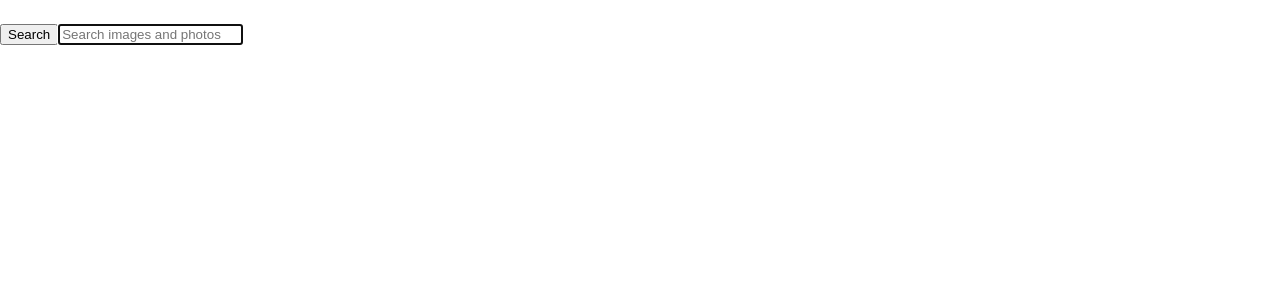
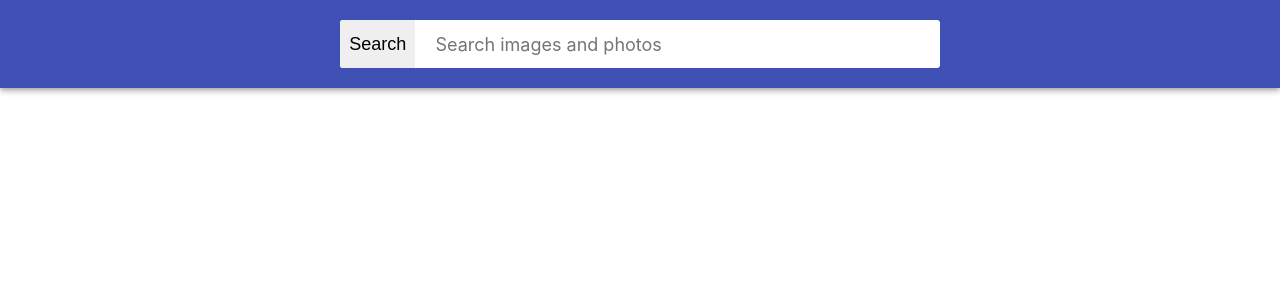
Before and after one commit to HelenBlyzniuk/goit-react-hw-03-image-finder, a React (Create React App) app: page / in a window 1280 px wide. Shown: the top 300 px of the page. Built offline with nearby package versions, Linux system fonts and the light colour scheme.

Commit message:
some styles are added

```diff
--- a/src/components/App.jsx
+++ b/src/components/App.jsx
@@ -4,6 +4,7 @@ import { ImageGallery } from 'components/ImageGallery/ImageGallery';
 import { Button } from 'components/Button/Button';
 import { Loader } from 'components/Loader/Loader';
 import { Modal } from 'components/Modal/Modal';
+// import { ImageGalleryItem } from 'components/ImageGalleryItem/ImageGalleryIten';
 // import { ToastContainer } from 'react-toastify';
 
 export class App extends Component {
@@ -44,7 +45,7 @@ export class App extends Component {
   KEY = '34953868-e619b94b5038a72e794119bd3';
 
   componentDidUpdate(prevProps, prevState) {
-    const { searchName, page, images, error, status, btnloadMore } = this.state;
+    const { searchName, page } = this.state;
     if (prevState.searchName !== searchName || prevState.page !== page) {
       this.setState({ status: 'pending' });
 
@@ -101,6 +102,8 @@ export class App extends Component {
           <Button handleClick={this.handleClick} />
         )}
         {status === 'pending' && <Loader />}
+        {status === 'rejected' && <div>{error}</div>}
+
         {showModal && (
           <Modal
             largeImageURL={largeImageURL}
--- a/src/components/ImageGallery/ImageGallery.jsx
+++ b/src/components/ImageGallery/ImageGallery.jsx
@@ -24,10 +24,10 @@ export const ImageGallery = ({ images, handleImageClick }) => {
 ImageGallery.propTypes = {
   images: PropTypes.arrayOf(
     PropTypes.shape({
-      id: PropTypes.string.isRequired,
+      id: PropTypes.number.isRequired,
       webformatURL: PropTypes.string.isRequired,
       largeImageURL: PropTypes.string.isRequired,
-      tag: PropTypes.string.isRequired,
+      tags: PropTypes.string.isRequired,
     }).isRequired
   ).isRequired,
 };
--- a/src/components/Modal/Modal.jsx
+++ b/src/components/Modal/Modal.jsx
@@ -9,6 +9,14 @@ export class Modal extends Component {
   handleClick = e => {
     this.props.handleModalClick();
   };
+
+  componentDidMount() {
+    window.addEventListener('keydown', e => {
+      if (e.code === 'Escape') {
+        this.props.handleModalClick();
+      }
+    });
+  }
   render() {
     const { largeImageURL, tags } = this.props;
     return createPortal(
--- a/src/components/Searchbar/Searchbar.jsx
+++ b/src/components/Searchbar/Searchbar.jsx
@@ -1,5 +1,6 @@
 import { Component } from 'react';
 import PropTypes from 'prop-types';
+import css from 'components/Searchbar/Searchbar.module.css';
 // import { toast } from 'react-toastify';
 
 export class Searchbar extends Component {
@@ -24,15 +25,15 @@ export class Searchbar extends Component {
   };
   render() {
     return (
-      <header className="searchbar">
-        <form className="form" onSubmit={this.handleSubmit}>
-          <button type="submit" className="button">
-            <span className="button-label">Search</span>
+      <header className={css.searchbar}>
+        <form className={css.form} onSubmit={this.handleSubmit}>
+          <button type="submit" className={css.button}>
+            <span className={css.buttonLabel}>Search</span>
           </button>
 
           <input
             onChange={this.handleInput}
-            className="input"
+            className={css.input}
             type="text"
             autoComplete="off"
             autoFocus
--- /dev/null
+++ b/src/components/Searchbar/Searchbar.module.css
@@ -0,0 +1,55 @@
+.searchbar{
+    top: 0;
+    left: 0;
+    position: sticky;
+    z-index: 1100;
+    display: flex;
+    justify-content: center;
+    align-items: center;
+    min-height: 64px;
+    padding-right: 24px;
+    padding-left: 24px;
+    padding-top: 12px;
+    padding-bottom: 12px;
+    color: #fff;
+    background-color: #3f51b5;
+    box-shadow: 0px 2px 4px -1px rgba(0, 0, 0, 0.2),
+        0px 4px 5px 0px rgba(0, 0, 0, 0.14), 0px 1px 10px 0px rgba(0, 0, 0, 0.12);
+}
+
+.form{
+        display: flex;
+        align-items: center;
+        width: 100%;
+        max-width: 600px;
+        background-color: #fff;
+        border-radius: 3px;
+        overflow: hidden;
+    }
+    .button{
+        display: inline-block;
+            width: 88px;
+            height: 48px;
+            border: 0;
+            opacity: 1;
+            transition: opacity 250ms cubic-bezier(0.4, 0, 0.2, 1);
+            cursor: pointer;
+            outline: none;
+            font-size: 18px;
+    }
+
+
+        .input{
+            display: inline-block;
+                width: 100%;
+                font: inherit;
+                font-size: 20px;
+                border: none;
+                outline: none;
+                padding-left: 20px;
+                padding-right: 4px;
+        }
+                .input::placeholder {
+                    font: inherit;
+                    font-size: 18px;
+                }
```
Also changed, not shown: src/components/ImageGalleryItem/ImageGalleryIten.jsx (+33 -0 lines).
